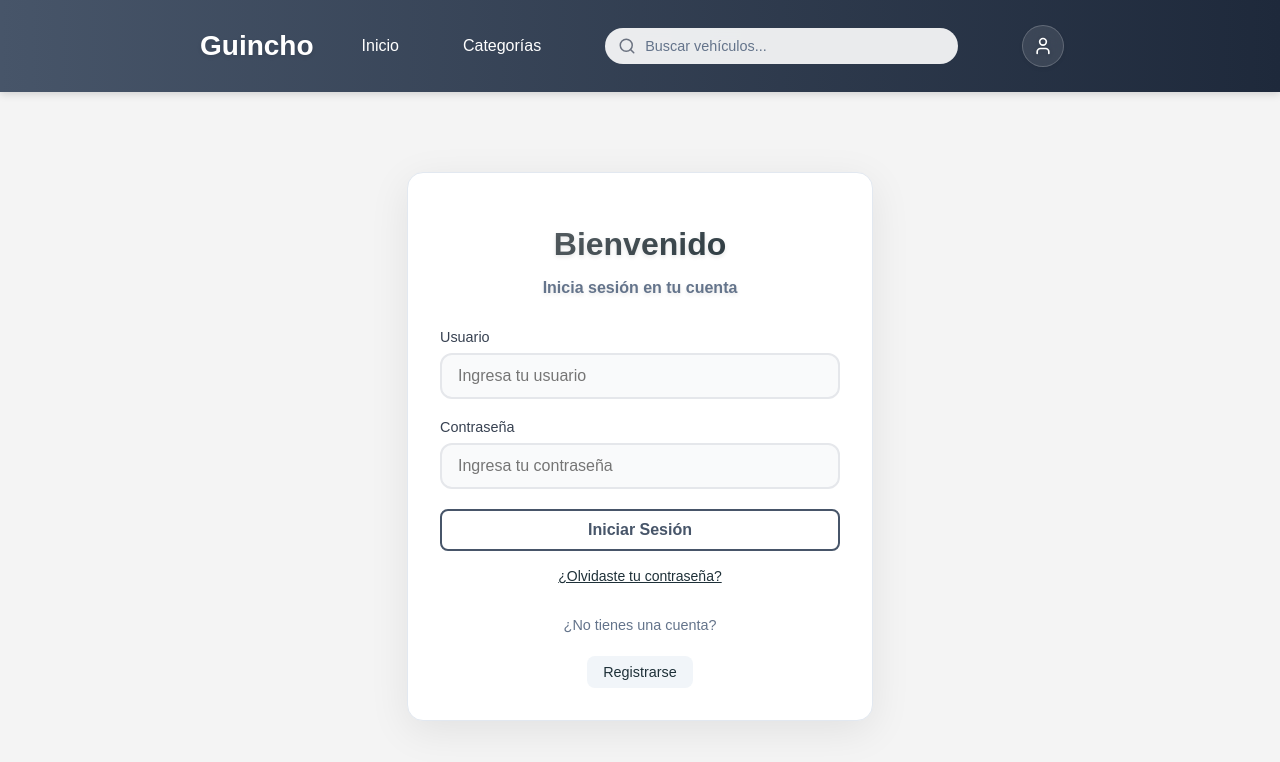
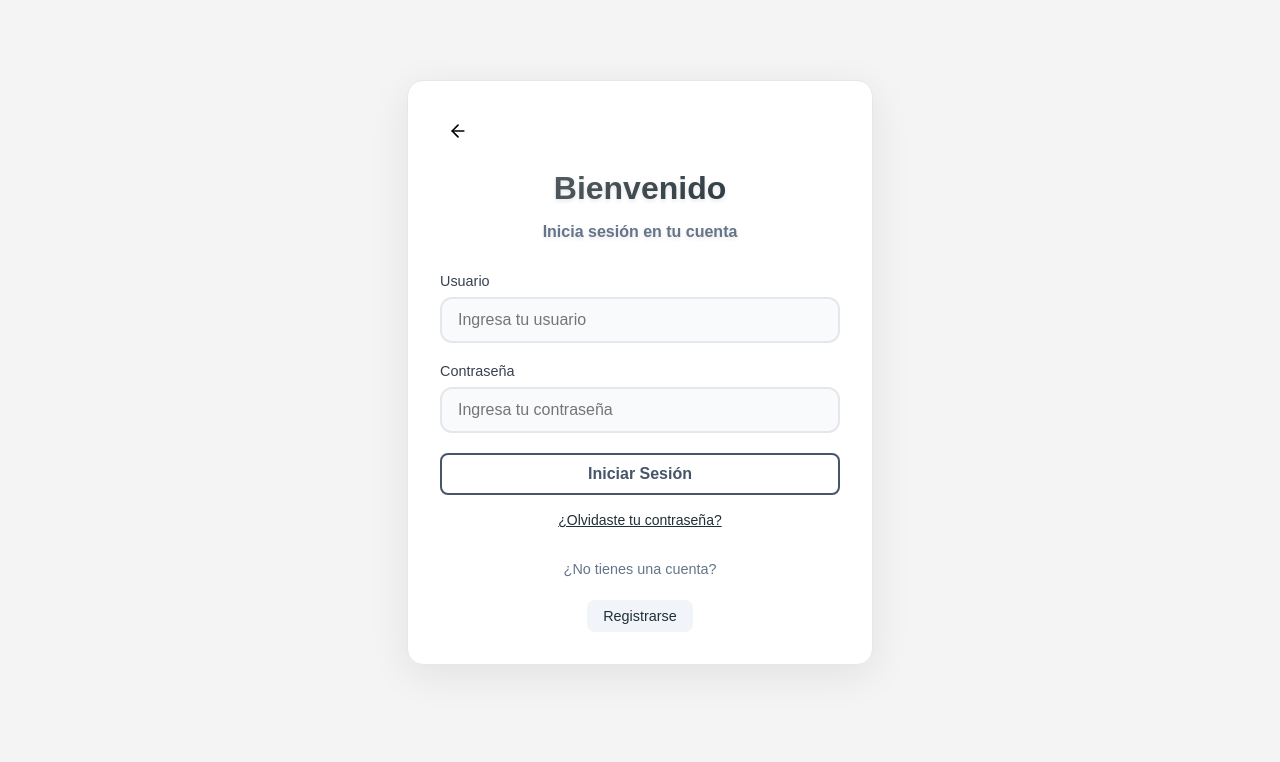
Before and after one commit to tobiasderene/guincho, a React (Create React App) app: page /iniciarsesion in a window 1280 px wide. Shown: the top 762 px of the page. Built offline with nearby package versions, Linux system fonts and the light colour scheme.

Commit message:
Header conditional

```diff
--- a/src/App.jsx
+++ b/src/App.jsx
@@ -1,5 +1,5 @@
-import { BrowserRouter, Routes, Route } from "react-router-dom";
-import { AuthProvider } from "./context/AuthContext"; // 👈 Importá tu provider
+import { BrowserRouter, Routes, Route, useLocation } from "react-router-dom";
+import { AuthProvider } from "./context/AuthContext";
 import Header from "./components/Header";
 import Home from "./pages/Home.jsx";
 import Category from "./pages/Category.jsx";
@@ -8,18 +8,32 @@ import Register from "./pages/Register.jsx";
 import CreatePost from "./pages/CreatePost.jsx";
 import './styles/styles.css';
 
+function AppContent() {
+  const location = useLocation();
+
+  // Rutas donde NO queremos mostrar el header
+  const hideHeaderRoutes = ["/iniciarsesion", "/registrarse", "/crearpost"];
+
+  return (
+    <>
+      {!hideHeaderRoutes.includes(location.pathname) && <Header />}
+
+      <Routes>
+        <Route path="/" element={<Home />} />
+        <Route path="/categorias" element={<Category />} />
+        <Route path="/iniciarsesion" element={<Login />} />
+        <Route path="/registrarse" element={<Register />} />
+        <Route path="/crearpost" element={<CreatePost />} />
+      </Routes>
+    </>
+  );
+}
+
 function App() {
   return (
-    <AuthProvider> {/* 👈 Meté tu contexto acá */}
+    <AuthProvider>
       <BrowserRouter>
-        <Header />
-        <Routes>
-          <Route path="/" element={<Home />} />
-          <Route path="/categorias" element={<Category />} />
-          <Route path="/iniciarsesion" element={<Login />} />
-          <Route path="/registrarse" element={<Register />} />
-          <Route path="/crearpost" element={<CreatePost/>}/>
-        </Routes>
+        <AppContent />
       </BrowserRouter>
     </AuthProvider>
   );
--- /dev/null
+++ b/src/components/BackButton.jsx
@@ -0,0 +1,15 @@
+import { useNavigate } from "react-router-dom";
+import { ArrowLeft } from "lucide-react"; // O cualquier otro ícono que uses
+import '../styles/BackButton.css'; // (opcional, si querés customizar estilo)
+
+function BackButton() {
+  const navigate = useNavigate();
+
+  return (
+    <button className="back-button" onClick={() => navigate(-1)}>
+      <ArrowLeft size={20} />
+    </button>
+  );
+}
+
+export default BackButton;
--- a/src/pages/Login.jsx
+++ b/src/pages/Login.jsx
@@ -1,5 +1,6 @@
 import React, { useState } from 'react';
 import '../styles/Login.css';
+import BackButton from '../components/BackButton';
 
 const Login = () => {
   const [username, setUsername] = useState('');
@@ -84,12 +85,14 @@ const Login = () => {
 
   return (
     <div className="login-container">
+      <BackButton />
       <div className="logo">
         <h1>Bienvenido</h1>
         <p>Inicia sesión en tu cuenta</p>
       </div>
 
       <form onSubmit={handleLogin}>
+
         <div className="form-group">
           <label htmlFor="username">Usuario</label>
           <input
--- /dev/null
+++ b/src/styles/BackButton.css
@@ -0,0 +1,15 @@
+.back-button {
+  display: flex;
+  align-items: center;
+  gap: 0.5rem;
+  background: none;
+  border: none;
+  font-size: 1rem;
+  cursor: pointer;
+  color: inherit;
+  padding: 0.5rem;
+}
+
+.back-button:hover {
+  text-decoration: underline;
+}
```
